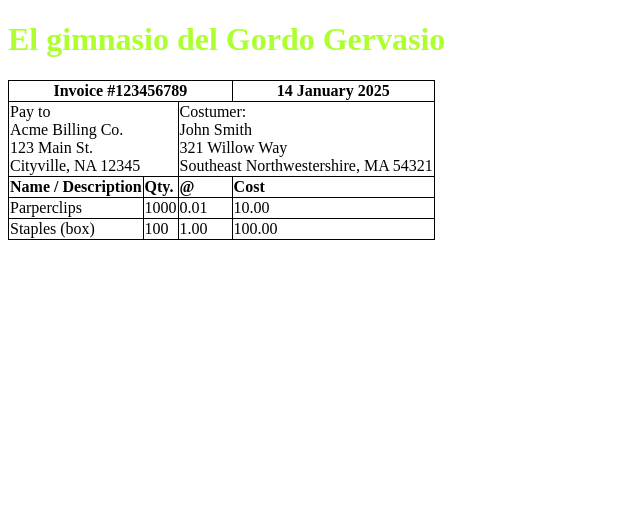
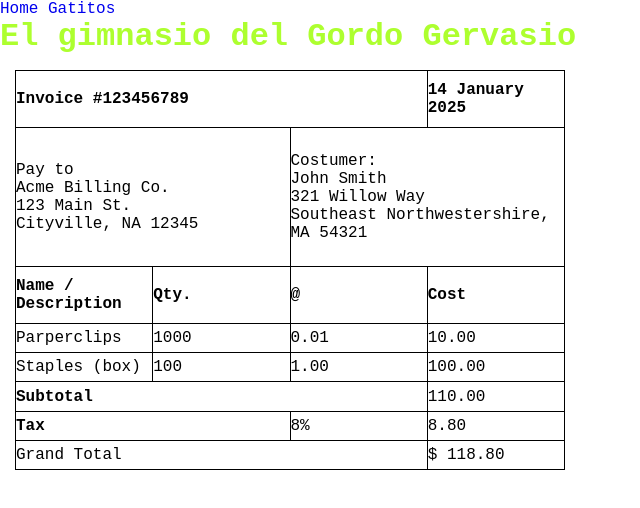
Before and after one commit to manudana11/gimnasio-gervasio, a plain HTML site: page index.html in a window 1280 px wide. Shown: the whole page, without its empty margins (0-640 px from the left). Drawn offline with Linux system fonts and the light colour scheme.

Commit message:
navegacion imagenes y videos y terminar

```diff
--- a/index.html
+++ b/index.html
@@ -7,6 +7,10 @@
     <link rel="stylesheet" href="./style.css">
 </head>
 <body>
+    <nav>
+        <a href="./index.html">Home</a>
+        <a href="./gatitos.html">Gatitos</a>
+    </nav>
     <h1>El gimnasio del Gordo Gervasio</h1>
     <section>
         <table>
@@ -36,6 +40,19 @@
                 <td>1.00</td>
                 <td>100.00</td>
             </tr>
+            <tr>
+                <td colspan="3"><strong>Subtotal</strong></td>
+                <td>110.00</td>
+            </tr>
+            <tr>
+                <td colspan="2"><strong>Tax</strong></td>
+                <td>8%</td>
+                <td>8.80</td>
+            </tr>
+            <tr>
+                <td colspan="3">Grand Total</td>
+                <td>$ 118.80</td>
+            </tr>
         </table>
     </section>
 </body>
--- a/style.css
+++ b/style.css
@@ -1,5 +1,16 @@
+* {
+    margin: 0;
+    padding: 0;
+    box-sizing: border-box;
+    text-decoration: none;
+    font-family: 'Courier New', Courier, monospace;
+    }
+
 table {
+    margin: 15px;
     border-collapse: collapse;
+    width: 550px;
+    height: 400px;
 }
 
 td, th, table {
@@ -7,5 +18,16 @@ td, th, table {
 }
 
 h1 {
+    text-align: left;
     color: greenyellow;
 }
+
+td, th {
+    width: 25%;
+    margin: 5px;
+    text-align: left;
+}
+
+img {
+    height: 250px;
+}
```
Also changed, not shown: gatitos.html (added, +29 -0 lines), 1 other file.
